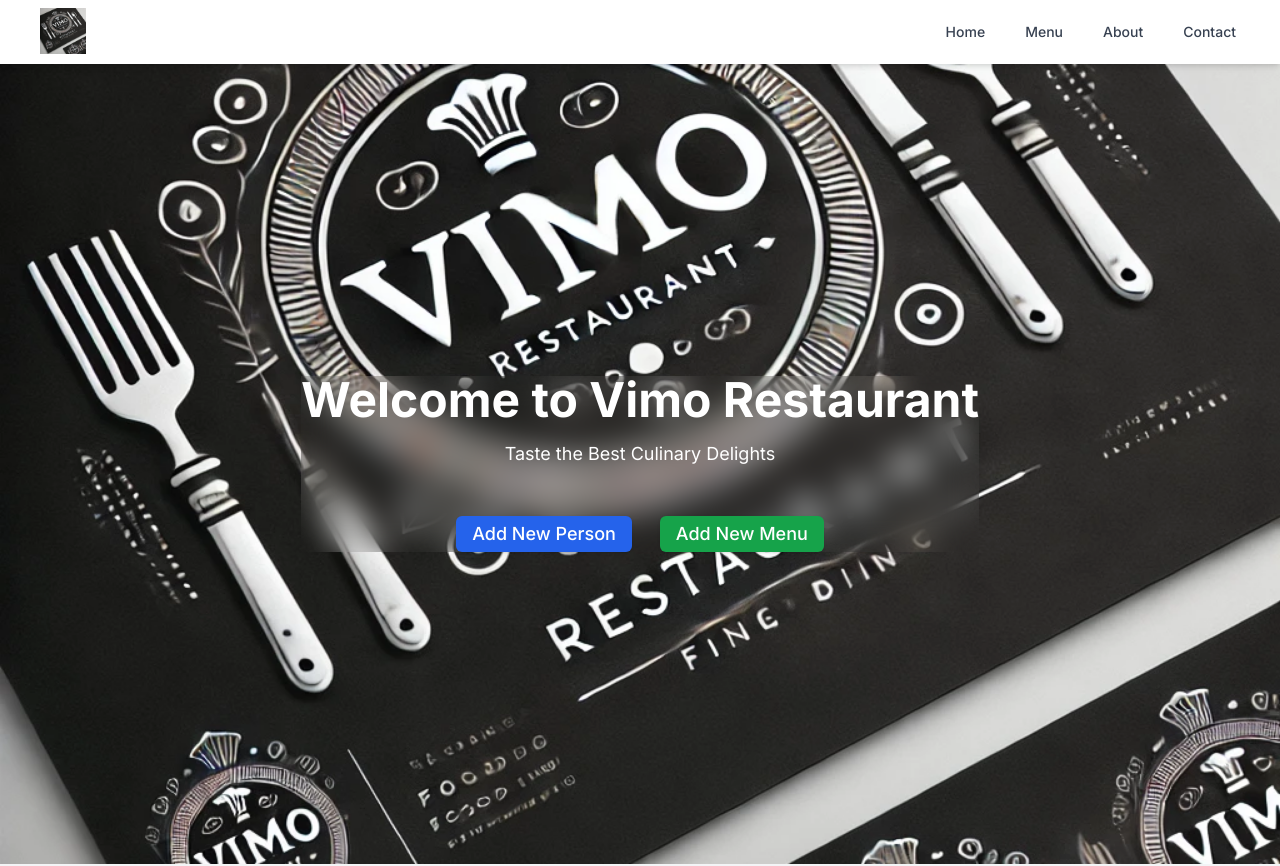
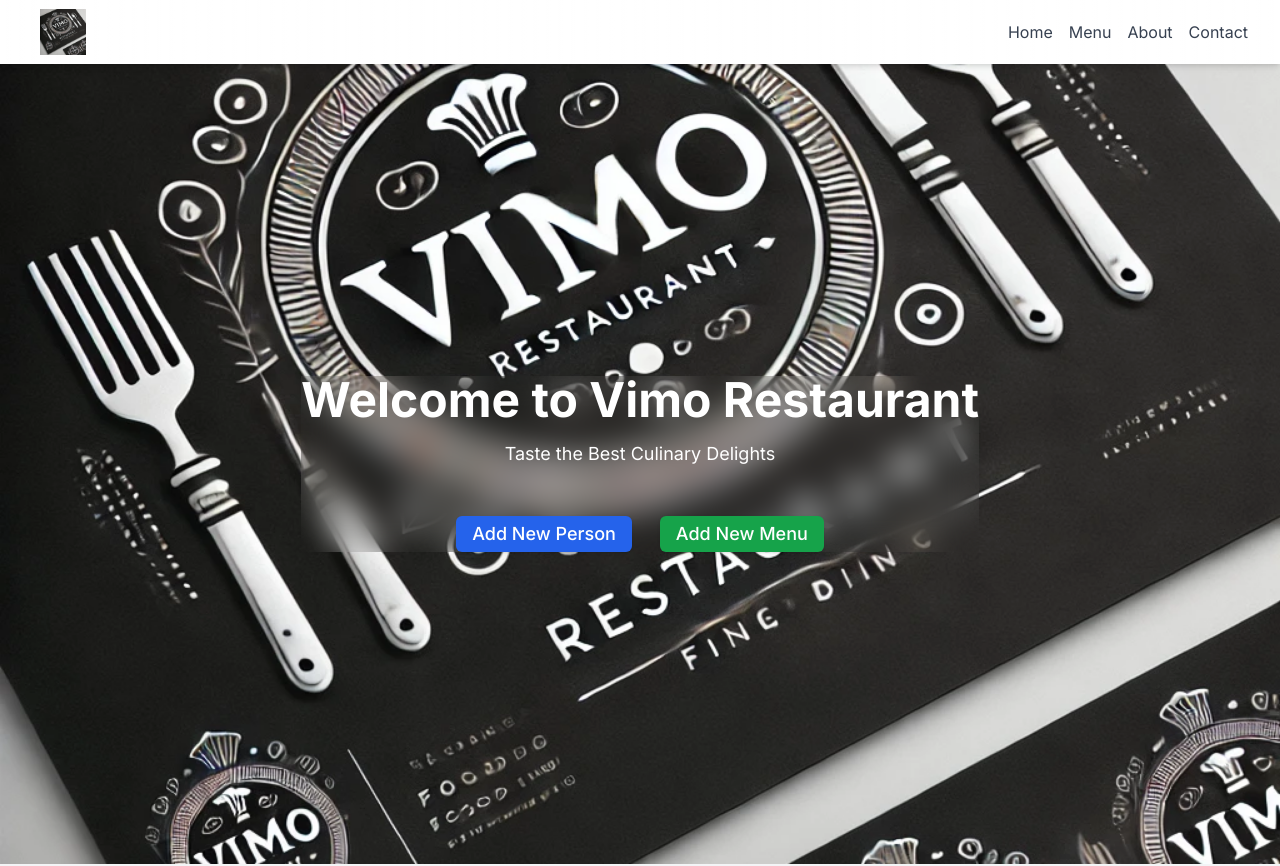
Before and after one commit to Vihar8/vimo-restaurant, a Next.js app: page / in a window 1280 px wide. Shown: the top 866 px of the page. Built offline with nearby package versions, Linux system fonts and the light colour scheme.

Commit message:
added navbar

```diff
--- a/src/app/page.tsx
+++ b/src/app/page.tsx
@@ -1,29 +1,61 @@
 'use client'
 import { useRouter } from 'next/navigation'
 import { Button } from "@/components/ui/button"
+import { useState } from 'react'
 
 export default function HomePage() {
   const router = useRouter()
+  const [isMenuOpen, setIsMenuOpen] = useState(false)
+
+  const toggleMenu = () => {
+    setIsMenuOpen(!isMenuOpen)
+  }
+
 
   return (
 
     <div>
       {/* Navbar */}
-    <nav className="bg-white shadow-md sticky top-0 z-50">
+      <nav className="bg-gradient-to-r from-white/30 via-white/50 to-white/30 backdrop-blur-md shadow-md sticky top-0 z-50 transition-all duration-300">
         <div className="max-w-7xl mx-auto px-4 sm:px-6 lg:px-8">
-        <div className="flex justify-between h-16">
+          <div className="flex justify-between items-center h-16">
             <div className="m-2 w-[46px]">
               <a href="/">
                 <img src="/vimo.png" alt="Vimo" />
               </a>
             </div>
             <div className="hidden md:flex space-x-4 items-center">
-            <a href="#home" className="text-gray-700 hover:text-red-500 px-3 py-2 rounded-md text-sm font-medium">Home</a>
-            <a href="#menu" className="text-gray-700 hover:text-red-500 px-3 py-2 rounded-md text-sm font-medium">Menu</a>
-            <a href="#about" className="text-gray-700 hover:text-red-500 px-3 py-2 rounded-md text-sm font-medium">About</a>
-            <a href="#contact" className="text-gray-700 hover:text-red-500 px-3 py-2 rounded-md text-sm font-medium">Contact</a>
+              <a href="#home" className="text-gray-700 hover:text-red-500 relative transition-all duration-200">
+                <span className="pb-1 border-b-2 border-transparent hover:border-red-500">Home</span>
+              </a>
+              <a href="#menu" className="text-gray-700 hover:text-red-500 relative transition-all duration-200">
+                <span className="pb-1 border-b-2 border-transparent hover:border-red-500">Menu</span>
+              </a>
+              <a href="#about" className="text-gray-700 hover:text-red-500 relative transition-all duration-200">
+                <span className="pb-1 border-b-2 border-transparent hover:border-red-500">About</span>
+              </a>
+              <a href="#contact" className="text-gray-700 hover:text-red-500 relative transition-all duration-200">
+                <span className="pb-1 border-b-2 border-transparent hover:border-red-500">Contact</span>
+              </a>
+            </div>
+            {/* Mobile Menu */}
+            <div className="md:hidden flex items-center">
+              <button onClick={toggleMenu} className="text-gray-700 focus:outline-none">
+                <svg className="w-6 h-6" fill="none" stroke="currentColor" viewBox="0 0 24 24" xmlns="http://www.w3.org/2000/svg">
+                  <path strokeLinecap="round" strokeLinejoin="round" strokeWidth="2" d={isMenuOpen ? "M6 18L18 6M6 6l12 12" : "M4 6h16M4 12h16M4 18h16"} />
+                </svg>
+              </button>
             </div>
           </div>
+          {/* Mobile Menu Links */}
+          {isMenuOpen && (
+            <div className="md:hidden">
+              <a href="#home" className="block text-gray-700 hover:text-red-500 px-4 py-2">Home</a>
+              <a href="#menu" className="block text-gray-700 hover:text-red-500 px-4 py-2">Menu</a>
+              <a href="#about" className="block text-gray-700 hover:text-red-500 px-4 py-2">About</a>
+              <a href="#contact" className="block text-gray-700 hover:text-red-500 px-4 py-2">Contact</a>
+            </div>
+          )}
         </div>
       </nav>
 
```
Lines whose indentation alone changed are shown as unchanged.
